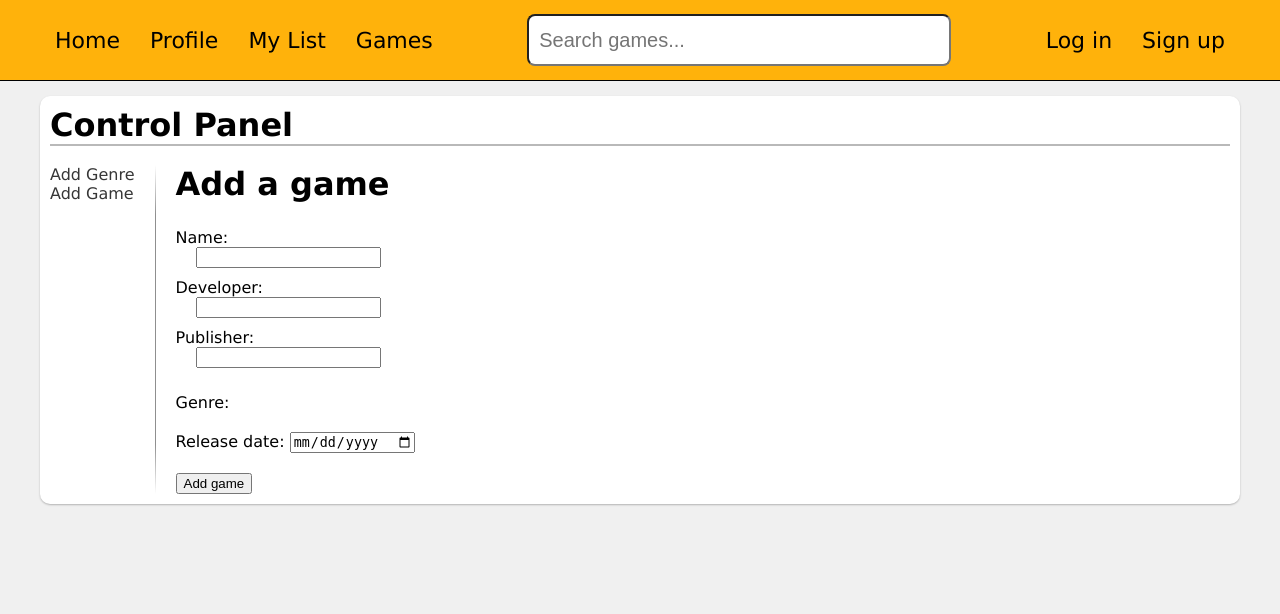
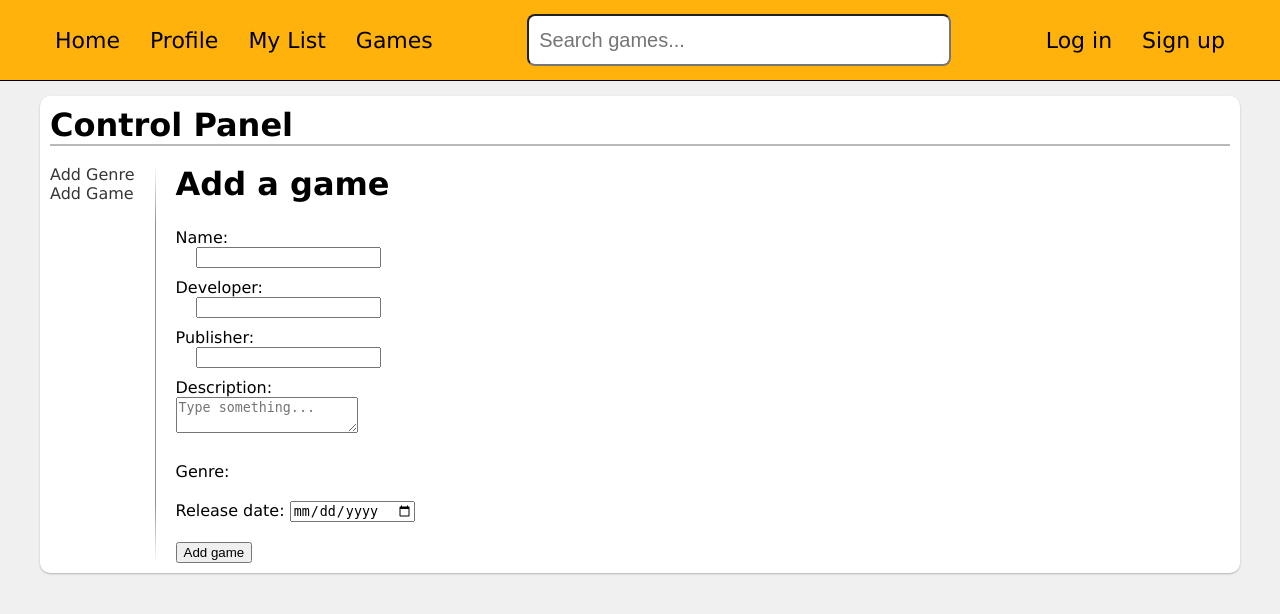
Before and after one commit to Wirebin/game-review-site, a Flask app: template templates/admin/add_game.html in a window 1280 px wide. Shown: the top 614 px of the page. Run offline with Flask 3, Linux system fonts and the light colour scheme; the template is opened without the code that fills it, so the values that code supplies are empty.

Commit message:
Add new parameters to game creation

```diff
--- a/templates/admin/add_game.html
+++ b/templates/admin/add_game.html
@@ -9,10 +9,13 @@
                 <input type="text" name="game_name"></p>
 
                 <p>Developer:<br>
-                <input type="text" name="game-developer"></p>
+                <input type="text" name="game_developer"></p>
 
                 <p>Publisher:<br>
-                <input type="text" name="game-publisher"></p>
+                <input type="text" name="game_publisher"></p>
+
+                <p>Description:<br>
+                <textarea class="game-desc" name="game_description" placeholder="Type something..."></textarea></p>
             </div>
 
             <div class="second-element">
```
Also changed, not shown: games_manager.py (+5 -4 lines).
